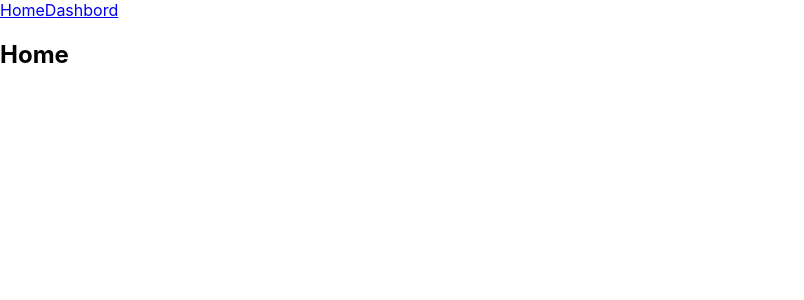
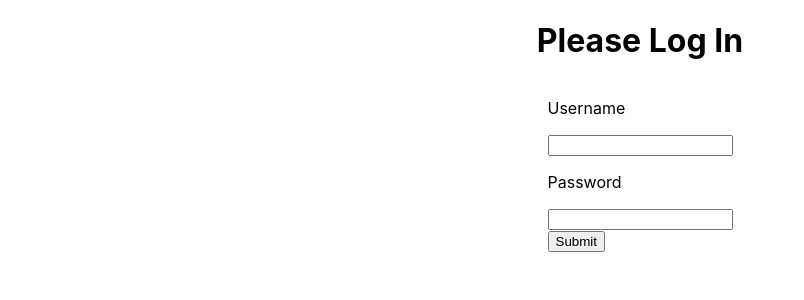
Before and after one commit to Plep-m/OpenE_NSI, a React (Create React App) app in the folder src/open_e/: page / in a window 1280 px wide. Shown: the top 300 px of the page, without its empty margins (0-804 px from the left). Built offline with nearby package versions, Linux system fonts and the light colour scheme.

Commit message:
starting implementing login system

```diff
--- a/src/open_e/src/App.tsx
+++ b/src/open_e/src/App.tsx
@@ -1,11 +1,18 @@
 import React from 'react';
+import React, { useState } from 'react';
 import './App.css';
 import {  BrowserRouter as Router,  Routes,  Route, Link} from "react-router-dom";
 import Dashboard from './UserSpace/dashboard';
+import Login from './components/login/login';
 import Home from './Home/Home';
 
 
 function App() {
+
+  const [token, setToken] = useState();
+  if(!token) {
+    return <Login setToken={setToken} />
+  }
   return (
       <>
       <Router>
--- /dev/null
+++ b/src/open_e/src/components/login/Login.css
@@ -0,0 +1,5 @@
+.login-wrapper {
+    display: flex;
+    flex-direction: column;
+    align-items: center;
+}
--- /dev/null
+++ b/src/open_e/src/components/login/login.tsx
@@ -0,0 +1,51 @@
+import React, { useState } from 'react';
+import PropTypes from 'prop-types';
+import './Login.css';
+
+async function loginUser(credentials) {
+ return fetch('http://localhost:8080/login', {
+   method: 'POST',
+   headers: {
+     'Content-Type': 'application/json'
+   },
+   body: JSON.stringify(credentials)
+ })
+   .then(data => data.json())
+}
+
+export default function Login({ setToken }) {
+  const [username, setUserName] = useState();
+  const [password, setPassword] = useState();
+
+  const handleSubmit = async e => {
+    e.preventDefault();
+    const token = await loginUser({
+      username,
+      password
+    });
+    setToken(token);
+  }
+
+  return(
+    <div className="login-wrapper">
+      <h1>Please Log In</h1>
+      <form onSubmit={handleSubmit}>
+        <label>
+          <p>Username</p>
+          <input type="text" onChange={e => setUserName(e.target.value)} />
+        </label>
+        <label>
+          <p>Password</p>
+          <input type="password" onChange={e => setPassword(e.target.value)} />
+        </label>
+        <div>
+          <button type="submit">Submit</button>
+        </div>
+      </form>
+    </div>
+  )
+}
+
+Login.propTypes = {
+  setToken: PropTypes.func.isRequired
+};
```
Also changed, not shown: src/open_e/src/server.js (added, +13 -0 lines), 1 other file (tests, documents, lock files or other folders).
